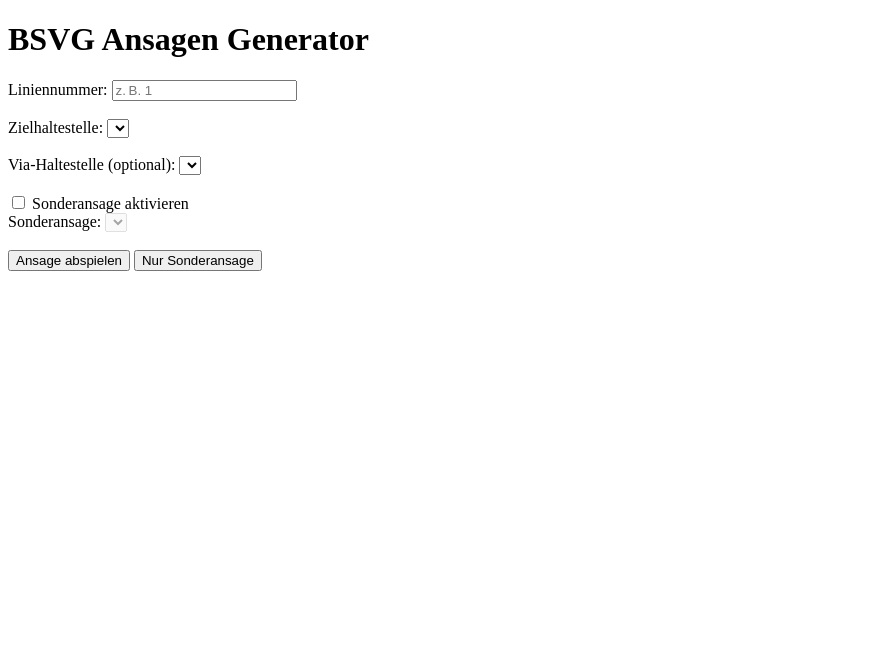
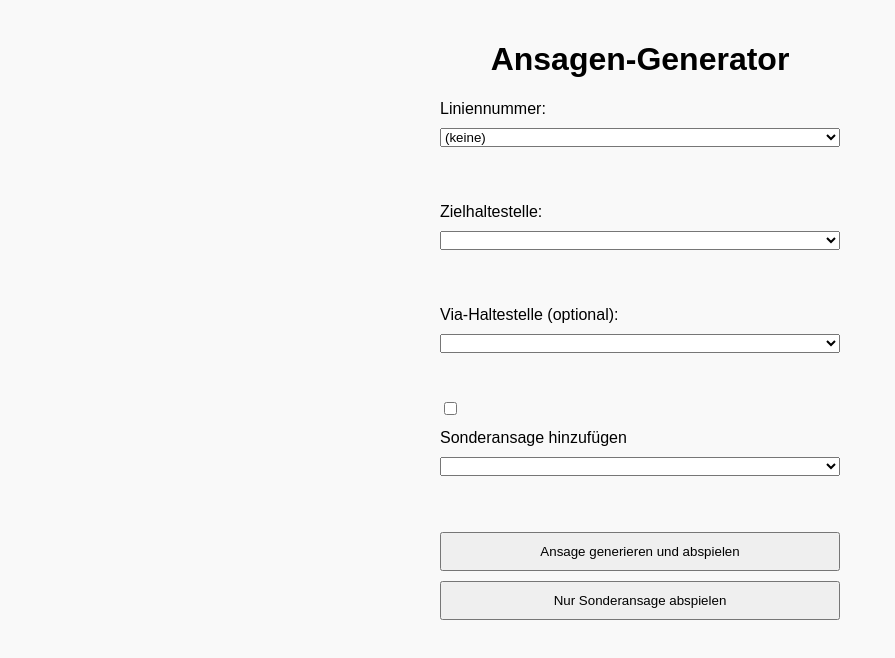
Before and after one commit to jakobneukirchner/bsvg, a plain HTML site: page index.html in a window 1280 px wide. Shown: the whole page, without its empty margins (0-895 px from the left). Drawn offline with Linux system fonts and the light colour scheme; a script that the page names is missing.

Commit message:
Update index.html

```diff
--- a/index.html
+++ b/index.html
@@ -2,28 +2,43 @@
 <html lang="de">
 <head>
   <meta charset="UTF-8">
-  <title>Ansagen Generator</title>
+  <title>Ansagen-Generator</title>
+  <link rel="stylesheet" href="style.css">
 </head>
 <body>
-  <h1>BSVG Ansagen Generator</h1>
+  <h1>Ansagen-Generator</h1>
 
-  <label for="line">Liniennummer:</label>
-  <input type="text" id="line" placeholder="z. B. 1"><br><br>
+  <label for="combo_line">Liniennummer:</label>
+  <select id="combo_line">
+    <option value="">(keine)</option>
+    <option value="1">1</option>
+    <option value="2">2</option>
+    <option value="3">3</option>
+    <option value="4">4</option>
+    <option value="5">5</option>
+    <option value="10">10</option>
+  </select>
+  <br><br>
 
-  <label for="destination">Zielhaltestelle:</label>
-  <select id="destination"></select><br><br>
+  <label for="combo_destination">Zielhaltestelle:</label>
+  <select id="combo_destination"></select>
+  <br><br>
 
-  <label for="via">Via-Haltestelle (optional):</label>
-  <select id="via"></select><br><br>
+  <label for="combo_via">Via-Haltestelle (optional):</label>
+  <select id="combo_via"></select>
+  <br><br>
 
-  <input type="checkbox" id="enableSpecial">
-  <label for="enableSpecial">Sonderansage aktivieren</label><br>
+  <input type="checkbox" id="check_special">
+  <label for="check_special">Sonderansage hinzufügen</label>
+  <select id="combo_special"></select>
+  <br><br>
 
-  <label for="special">Sonderansage:</label>
-  <select id="special" disabled></select><br><br>
+  <button onclick="generateAndPlay()">Ansage generieren und abspielen</button>
+  <button onclick="playSpecialOnly()">Nur Sonderansage abspielen</button>
 
-  <button onclick="generateAnnouncement()">Ansage abspielen</button>
-  <button onclick="playSpecialOnly()">Nur Sonderansage</button>
+  <p id="output"></p>
+
+  <audio id="audioPlayer"></audio>
 
   <script src="script.js"></script>
 </body>
```
